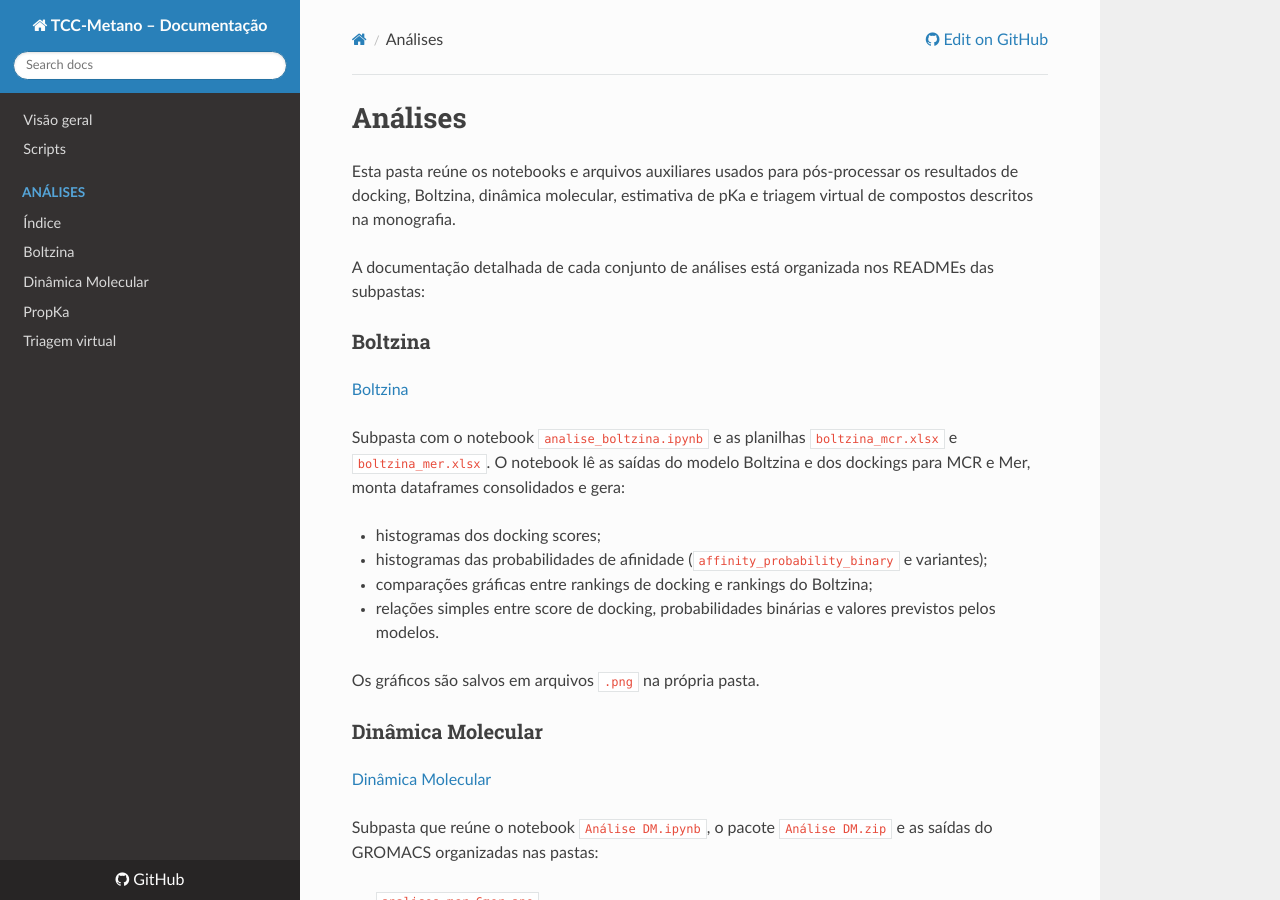
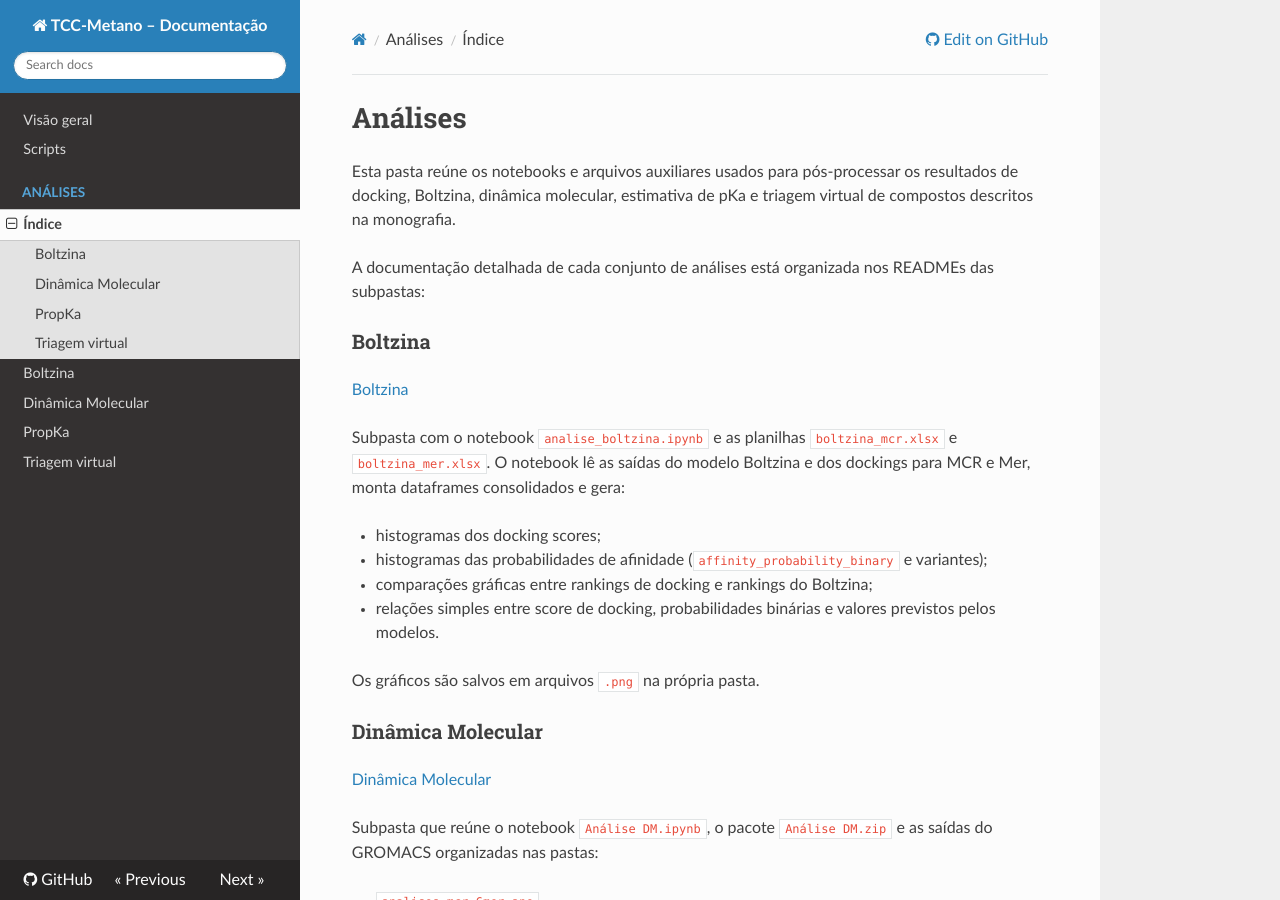
Before and after one commit to gabriela-frajtag/TCC-Metano, an MkDocs documentation site: the page built from docs/analises.md, in a window 1280 px wide and 900 px high. Built offline with MkDocs 1.6.1, drawn with Linux system fonts in a browser that asks for light colours; nearby versions of some CDN libraries; some of the changed lines change nothing that is shown.

Commit message:
Updating

```diff
--- a/mkdocs.yml
+++ b/mkdocs.yml
@@ -9,14 +9,14 @@ theme:
     primary: teal
     accent: amber
 nav:
-  - Visão geral: docs/readme_geral.md
-  - Scripts: docs/scripts.md
+  - Visão geral: index.md
+  - Scripts: scripts.md
   - Análises:
-      - Índice: docs/analises.md
-      - Boltzina: docs/boltzina.md
-      - Dinâmica Molecular: docs/dinamica_md.md
-      - PropKa: docs/propka.md
-      - Triagem virtual: docs/triagem.md
+      - Índice: analises.md
+      - Boltzina: boltzina.md
+      - Dinâmica Molecular: dinamica_md.md
+      - PropKa: propka.md
+      - Triagem virtual: triagem.md
 extra:
   social:
     - icon: fontawesome/brands/github
```
